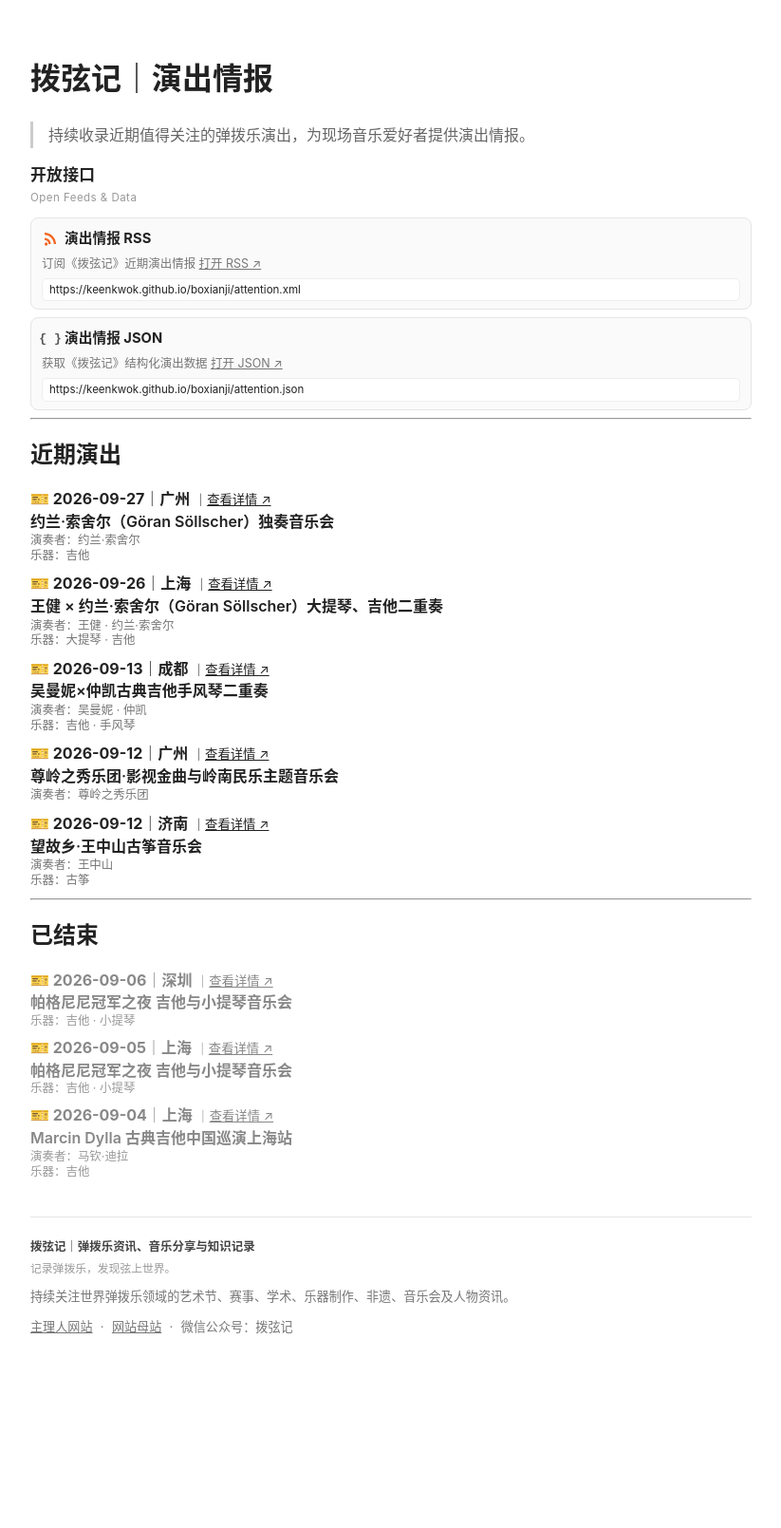
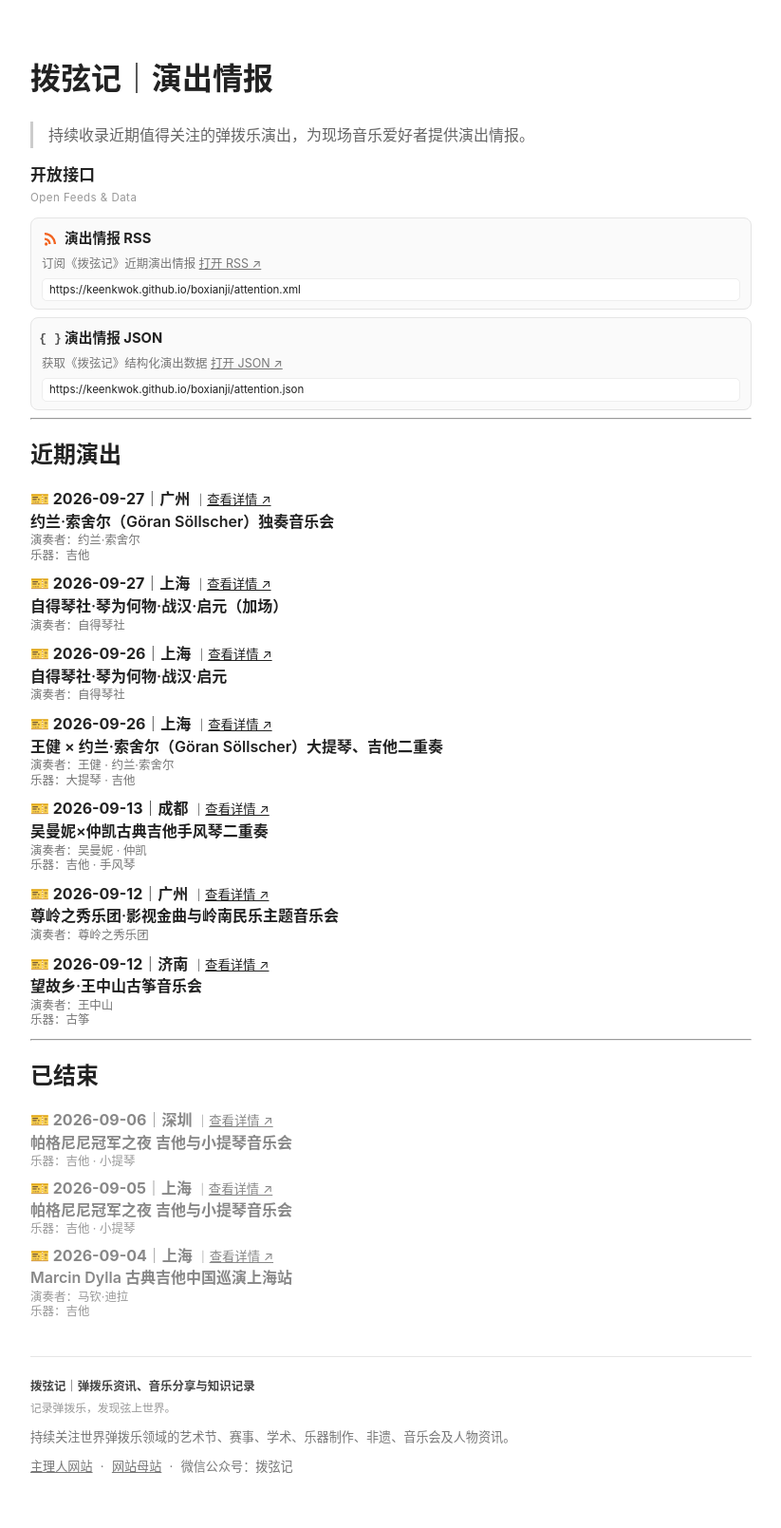
Before and after one commit to KeenKwok/boxianji, a Jekyll site: the page built from attention/index.md, in a window 1280 px wide. Shown: the whole page at 95% size, without its empty margins (228-1051 px from the left). Built offline with Jekyll 4.4.1, drawn with Linux system fonts in a browser that asks for light colours; before the commit the page ends 1461 px from its top, so only the background shows below that.

Commit message:
更新 attention.yml

```diff
--- a/_data/attention.yml
+++ b/_data/attention.yml
@@ -7,6 +7,24 @@
   instruments:
     - "吉他"
   link: "https://mp.weixin.qq.com/s/MWcn8QRkBP8Qt-7p6LMDfQ"
+
+- id: "20260927-shanghai-zide-qinshe-qinweihewu"
+  date: "2026-09-27"
+  city: "上海"
+  title: "自得琴社·琴为何物·战汉·启元（加场）"
+  performers:
+    - "自得琴社"
+  instruments: []
+  link: "https://mp.weixin.qq.com/s/CeK7tEPcMGxo4npTW6mfDg"
+
+- id: "20260926-shanghai-zide-qinshe-qinweihewu"
+  date: "2026-09-26"
+  city: "上海"
+  title: "自得琴社·琴为何物·战汉·启元"
+  performers:
+    - "自得琴社"
+  instruments: []
+  link: "https://mp.weixin.qq.com/s/CeK7tEPcMGxo4npTW6mfDg"
 
 - id: "20260926-shanghai-wangjian-goran-sollscher"
   date: "2026-09-26"
```
